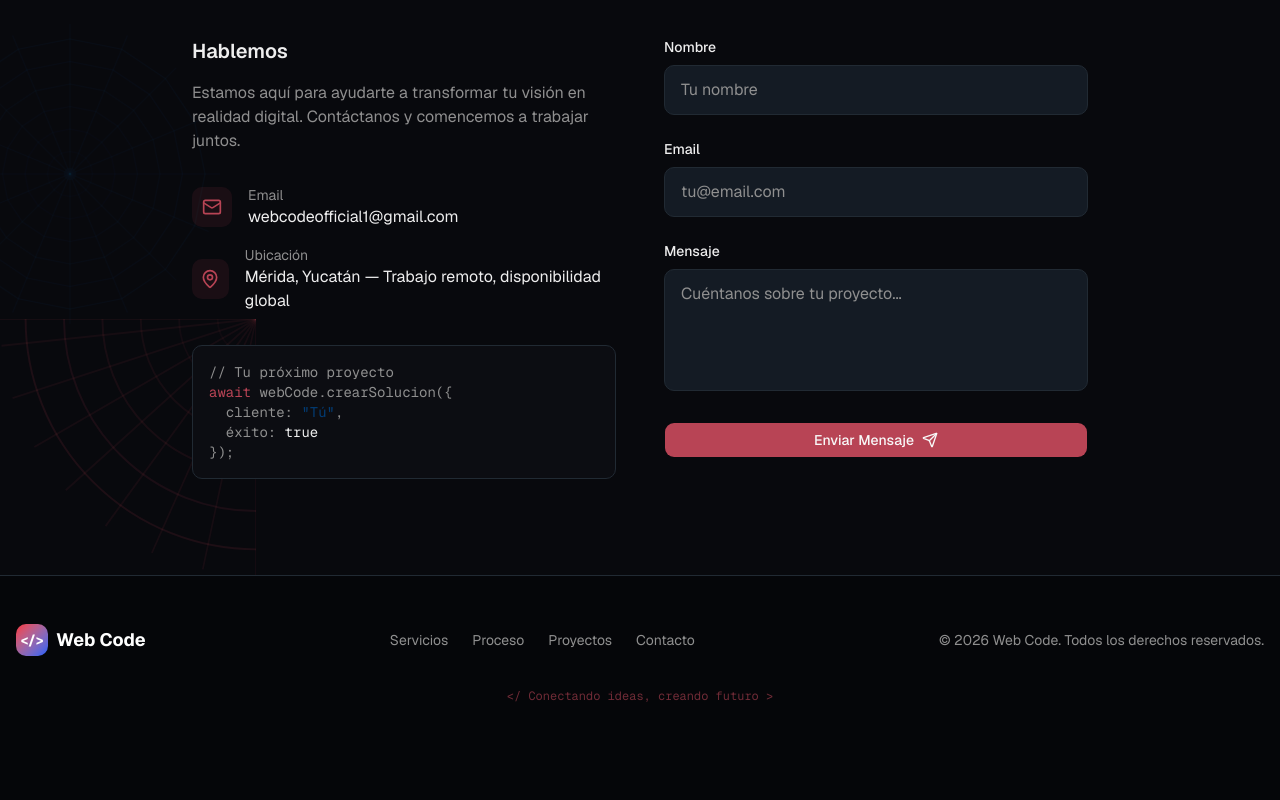
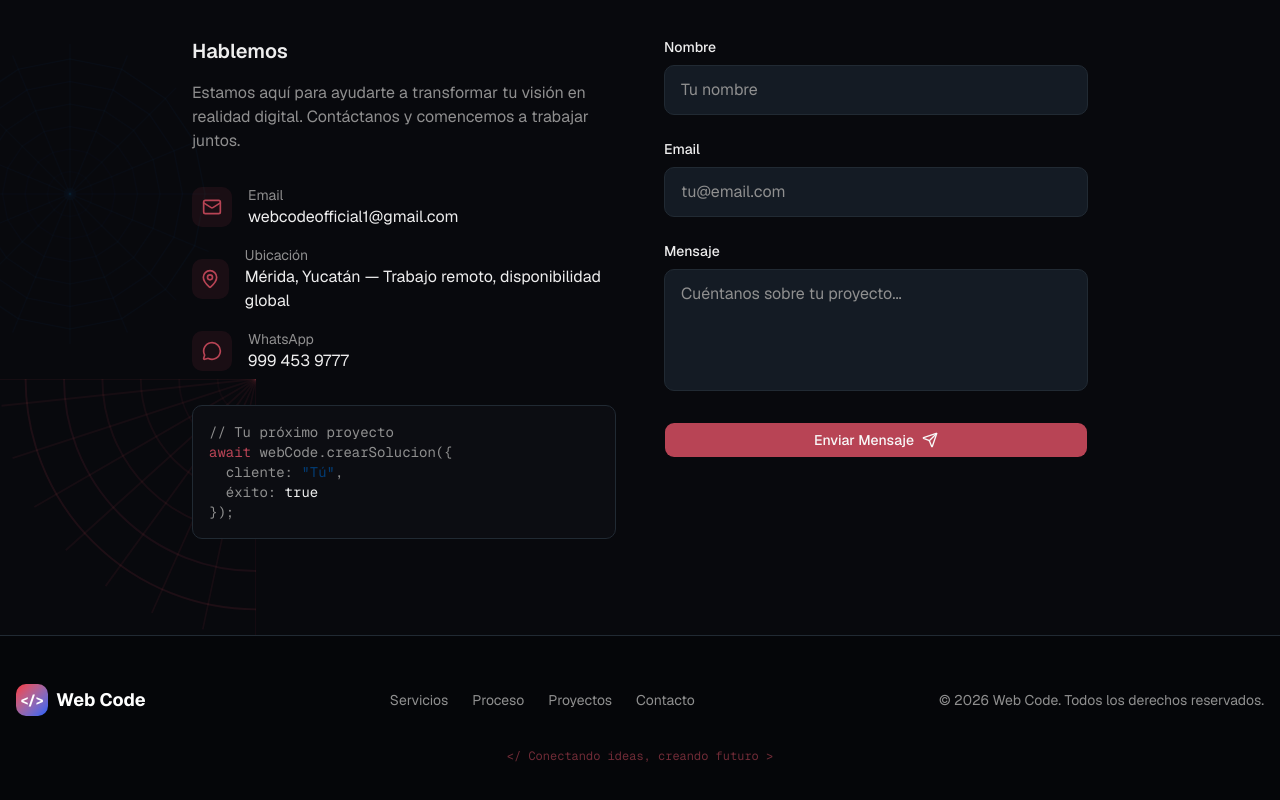
Before and after one commit to srbgamer771/web-code-website, a Next.js app: page / in a window 1280 px wide. Shown: the part 3365-4165 px from the top of the page. Before the commit the page ends 4117 px from the top, so only its background shows below. Built offline with nearby package versions, Linux system fonts and the light colour scheme.

Commit message:
whatsapp añadido

```diff
--- a/components/contact.tsx
+++ b/components/contact.tsx
@@ -1,7 +1,7 @@
 "use client"
 
 import { Button } from "@/components/ui/button"
-import { Mail, MapPin, Send } from "lucide-react"
+import { Mail, MapPin, Send, MessageCircle } from "lucide-react"
 import { useState } from "react"
 import { SpiderWeb, SpiderWebCorner } from "@/components/spider-web"
 import emailjs from '@emailjs/browser'
@@ -114,6 +114,21 @@ export function Contact() {
                   <p className="text-foreground">Mérida, Yucatán — Trabajo remoto, disponibilidad global</p>
                 </div>
               </div>
+
+              <a
+                href="https://wa.me/529994539777"
+                target="_blank"
+                rel="noopener noreferrer"
+                className="flex items-center gap-4 group hover:opacity-80 transition-opacity"
+              >
+                <div className="w-10 h-10 bg-primary/10 rounded-lg flex items-center justify-center group-hover:bg-primary/20 transition-colors">
+                  <MessageCircle className="w-5 h-5 text-primary" />
+                </div>
+                <div>
+                  <p className="text-sm text-muted-foreground">WhatsApp</p>
+                  <p className="text-foreground group-hover:text-primary transition-colors">999 453 9777</p>
+                </div>
+              </a>
             </div>
 
             {/* Code decoration */}
```
